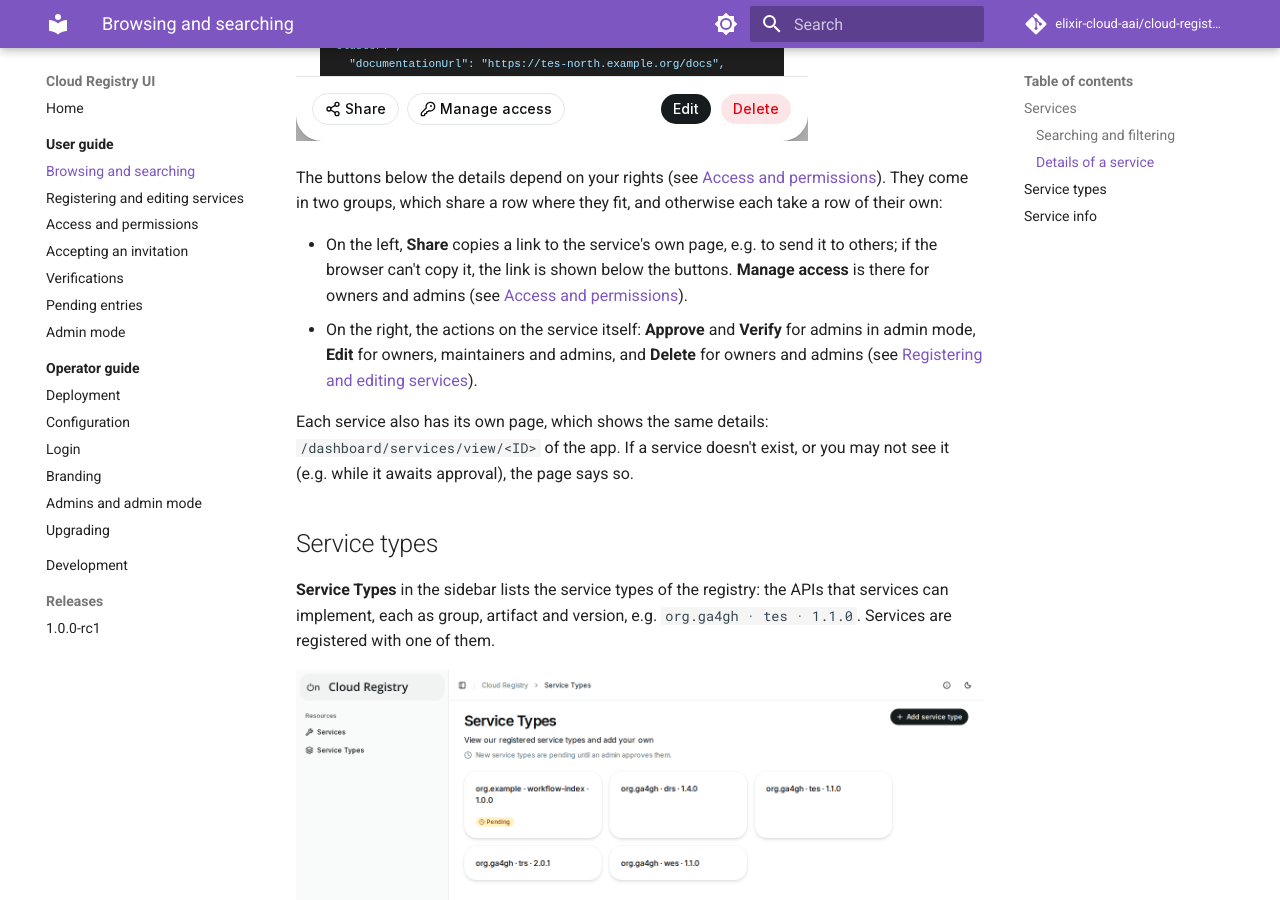
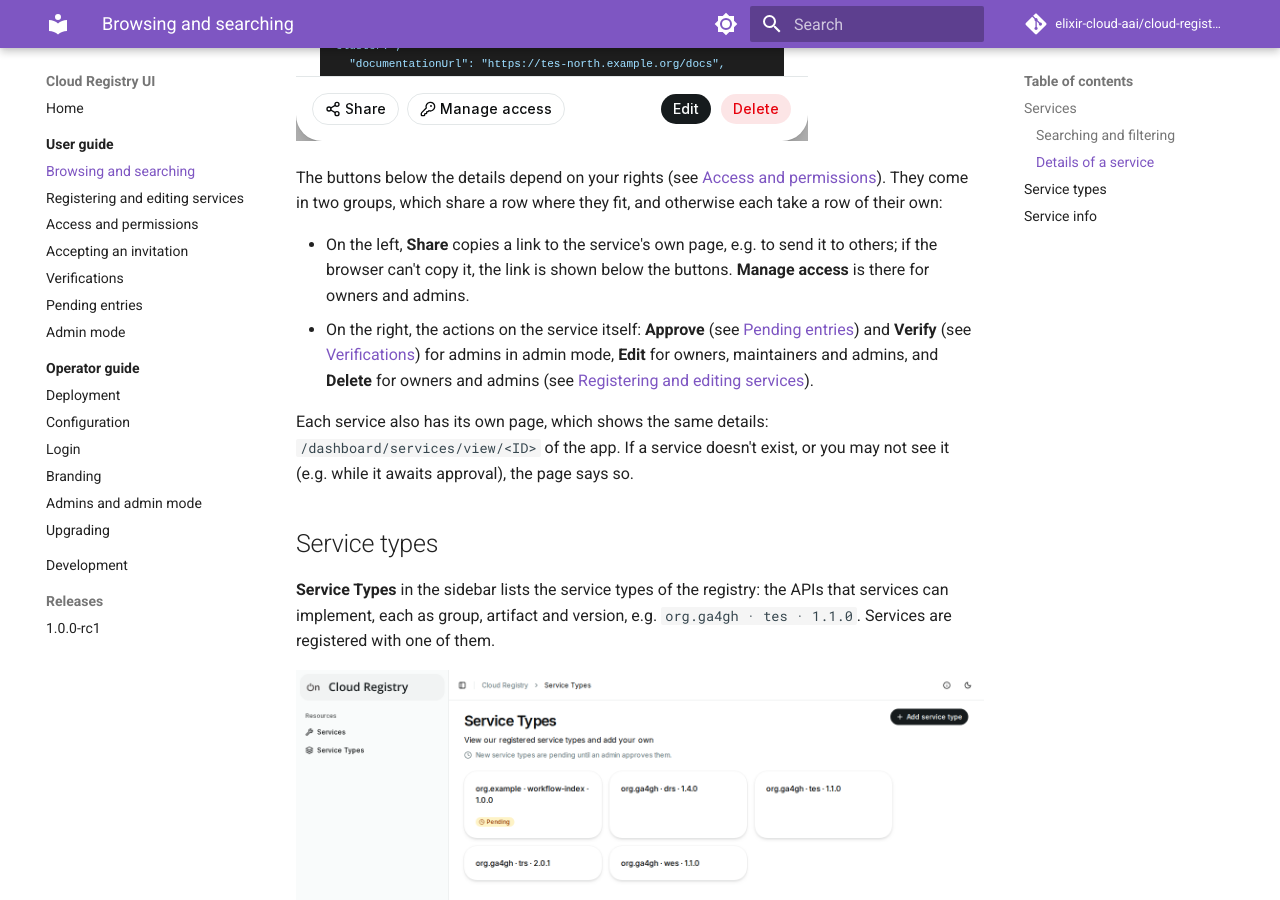
Before and after one commit to elixir-cloud-aai/cloud-registry-ui, an MkDocs documentation site: the page built from docs/user-guide/browsing.md, in a window 1280 px wide and 900 px high, scrolled down 2667 px. Built offline with MkDocs 1.6.1 and Material for MkDocs 9.7.7, drawn with Linux system fonts in a browser that asks for light colours; comment, search, counter and statistics services are not loaded.

Commit message:
docs: link the actions of the service details
Co-Authored-By: Claude Opus 5.5 <noreply@anthropic.com>
Claude-Session: https://claude.ai/code/session_011FSoqMUX3EU35poH13xMgG

```diff
--- a/docs/user-guide/browsing.md
+++ b/docs/user-guide/browsing.md
@@ -46,12 +46,12 @@ where they fit, and otherwise each take a row of their own:
 
 - On the left, **Share** copies a link to the service's own page, e.g. to
   send it to others; if the browser can't copy it, the link is shown below
-  the buttons. **Manage access** is there for owners and admins (see
-  [Access and permissions](access.md)).
-- On the right, the actions on the service itself: **Approve** and
-  **Verify** for admins in admin mode, **Edit** for owners, maintainers and
-  admins, and **Delete** for owners and admins (see [Registering and editing
-  services](registering.md#editing-a-service)).
+  the buttons. **Manage access** is there for owners and admins.
+- On the right, the actions on the service itself: **Approve** (see
+  [Pending entries](pending.md)) and **Verify** (see
+  [Verifications](verifications.md)) for admins in admin mode, **Edit** for
+  owners, maintainers and admins, and **Delete** for owners and admins (see
+  [Registering and editing services](registering.md#editing-a-service)).
 
 Each service also has its own page, which shows the same details:
 `/dashboard/services/view/<ID>` of the app. If a service doesn't exist, or
```
Also changed, not shown: 1 other file.
